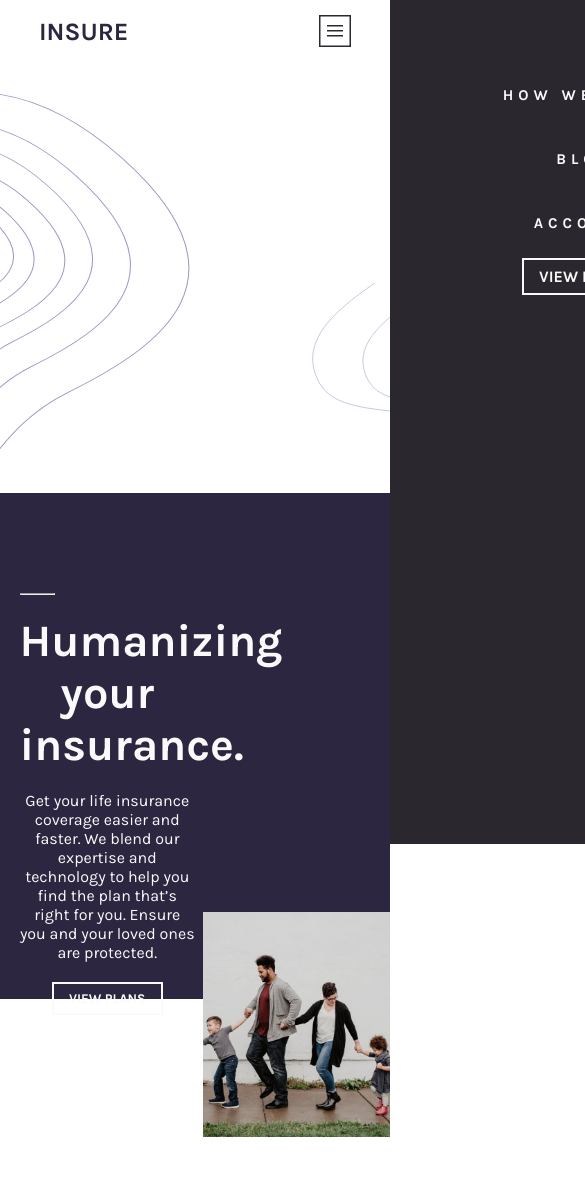
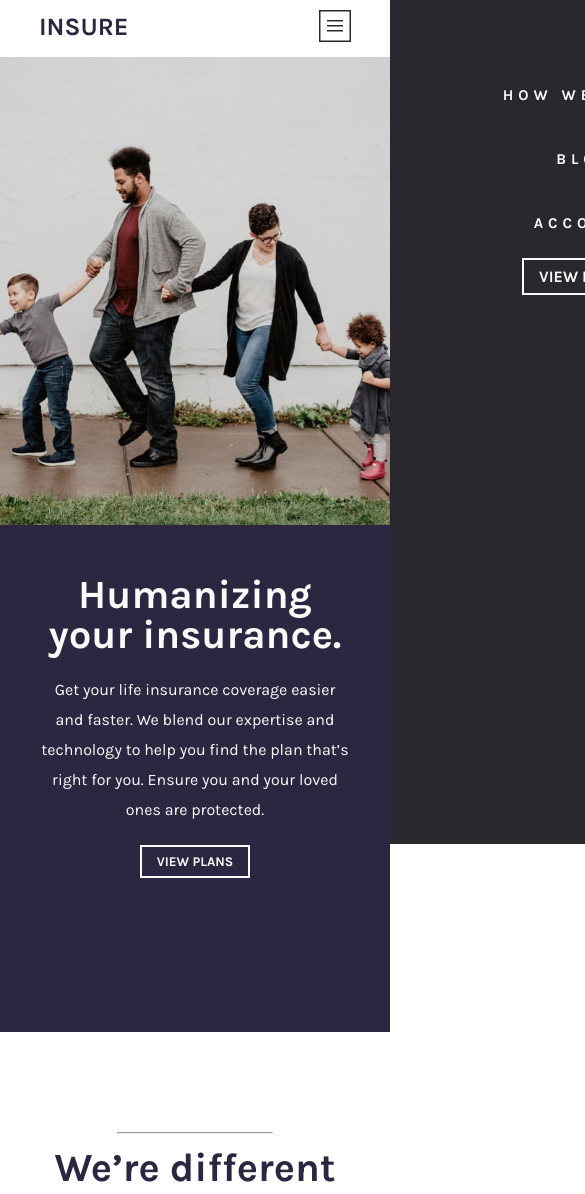
Before and after one commit to codetophel/insure-landing-page-master, a plain HTML site: page insure-landing-page-master/index.html in a window 390 px wide. Shown: the top 1194 px of the page, 585 px wide, since content can reach past the window. Drawn offline with Linux system fonts and the light colour scheme.

Commit message:
modified:   insure-landing-page-master/index.html

```diff
--- a/insure-landing-page-master/index.html
+++ b/insure-landing-page-master/index.html
@@ -39,7 +39,7 @@
       }
 
       nav {
-        padding: 15px 10%;
+        padding: 10px 10%;
         display: flex;
         align-items: right;
         justify-content: space-between;
@@ -103,8 +103,7 @@
         width: 50%;
       }
       .intro-col-1 {
-        padding: 40px 10%;
-        flex-basis: 40%;
+        padding: 30px 10%;
         background: hsl(256, 26%, 20%);
         color: hsl(0, 0%, 98%);
         height: 60vh;
@@ -149,25 +148,24 @@
       }
 
       .intro-col-2 img {
-        width: 500px;
-        height: 500px;
+        width: 95%;
+        height: 80%;
         margin-top: 50px;
       }
 
       .intro-left-pattern {
-        padding-top: 30px;
-        margin-bottom: -52%;
+        padding-top: 50px;
+        margin-bottom: -700px;
         margin-left: -10px;
         width: 200px;
         height: 400px;
       }
 
       .intro-right-pattern {
-        padding-top: 20px;
-        margin-bottom: -23%;
-        margin-left: 80%;
+        margin-bottom: -330px;
+        margin-left: 1050px;
         width: 300px;
-        height: 315px;
+        height: 300px;
       }
 
       .container {
@@ -175,7 +173,7 @@
       }
 
       .services {
-        margin-top: 70px;
+        margin-top: 30px;
         margin-bottom: 50px;
       }
 
@@ -388,7 +386,7 @@
         }
         .services hr {
           width: 50%;
-          margin: 20px auto;
+          margin: 10px auto;
           color: hsl(216, 30%, 68%);
         }
 
@@ -410,15 +408,13 @@
 
         .intro-col-1,
         .intro-col-2 {
-          flex-basis: 100%;
-          align-items: center;
-          justify-content: center;
+          display: block;
+          margin-top: -5px !important;
         }
 
         .intro-col-1 {
-          margin-top: 0;
           text-align: center;
-          padding: 50px 5%;
+          padding: 0px 5%;
         }
 
         .row {
@@ -428,11 +424,54 @@
           padding: 50px 0;
         }
 
+        .intro-col-2 {
+          padding-top: 0;
+          margin-left: 0;
+        }
+
         .intro-col-2 img {
           width: 100%;
           height: 100%;
-          margin: 0;
+          margin-top: -40px !important;
         }
+
+        .content {
+          margin-top: 40px;
+          width: 100%;
+        }
+
+        .intro-col-1 {
+          padding: 10px 10%;
+          background: hsl(256, 26%, 20%);
+          color: hsl(0, 0%, 98%);
+          height: 60vh;
+          line-height: 30px;
+        }
+
+        .intro-col-1 h2 {
+          font-size: 40px;
+          margin-bottom: 20px;
+          line-height: 40px;
+        }
+
+        .intro-col-1 p {
+          font-size: 16px;
+          margin-bottom: 20px;
+        }
+
+        .intro-col-1 hr {
+          display: none;
+        }
+
+        /* .intro-right-pattern {
+          display: none;
+        }
+
+        .intro-left-pattern {
+          width: 50px;
+          height: 50px;
+          margin-left: -10px;
+        } */
       }
     </style>
   </head>
@@ -457,19 +496,32 @@
           alt="open_hambuger"
         />
       </nav>
-
-      <div class="intro">
-        <img
-          class="intro-left-pattern"
-          src="./images/bg-pattern-intro-left-desktop.svg"
-          alt=""
+      <!-- <picture>
+        <source
+          media="(max-width:600 )"
+          srcset="./images/bg-pattern-intro-right-mobile.svg"
         />
         <img
           class="intro-right-pattern"
           src="./images/bg-pattern-intro-right-desktop.svg"
           alt=""
         />
-        <div class="">
+      </picture> -->
+
+      <div class="intro">
+        <!-- <picture>
+          <source
+            media="(max-width:600 )"
+            srcset="./images/bg-pattern-intro-left-mobile.svg"
+          />
+          <img
+            class="intro-left-pattern"
+            src="./images/bg-pattern-intro-left-desktop.svg"
+            alt=""
+          />
+        </picture> -->
+
+        <div class="row">
           <div class="intro-col-1">
             <div class="content">
               <hr />
@@ -482,11 +534,18 @@
               <button>View plans</button>
             </div>
           </div>
+
           <div class="intro-col-2">
-            <img
-              src="./images/image-intro-desktop.jpg"
-              alt="a train of people holding hands"
-            />
+            <picture>
+              <source
+                media="(max-width:600 )"
+                srcset="./images/image-intro-mobile.jpg"
+              />
+              <img
+                src="./images/image-intro-desktop.jpg"
+                alt="a train of people holding hands"
+              />
+            </picture>
           </div>
         </div>
       </div>
```
